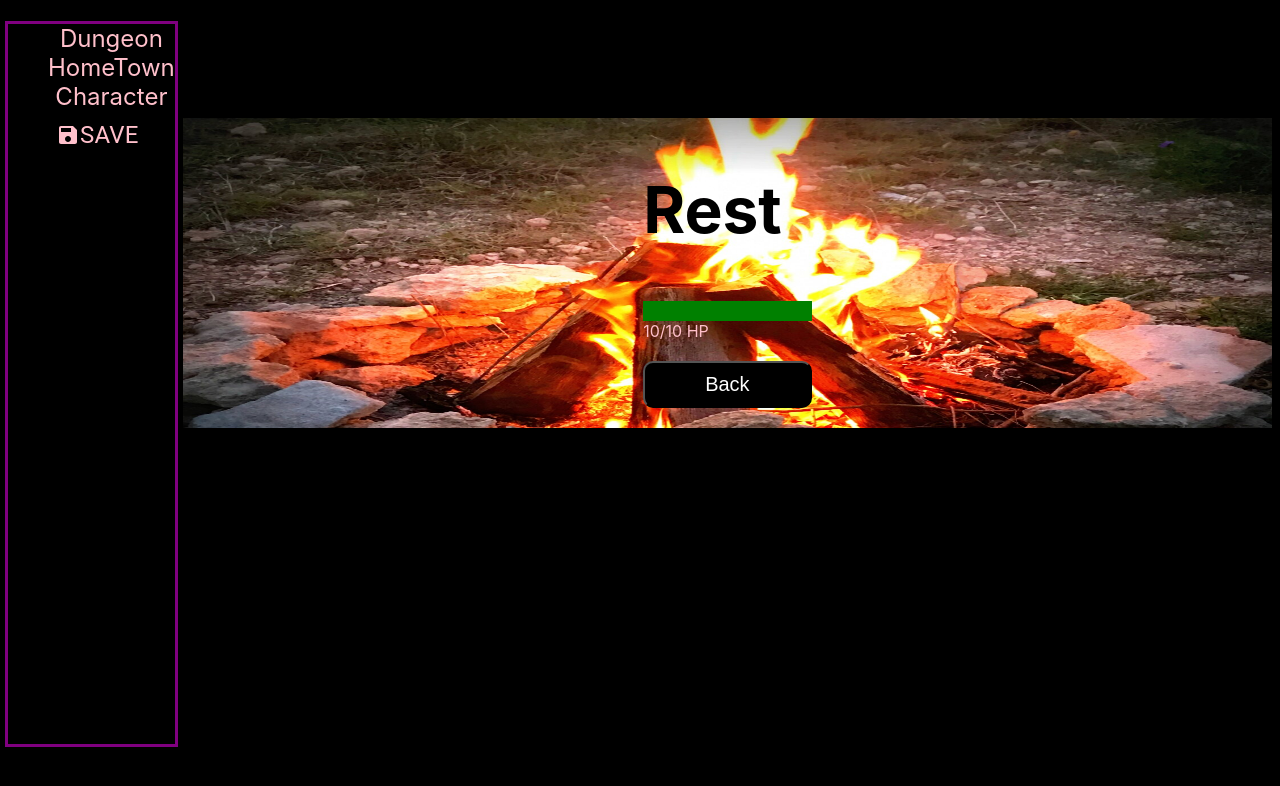
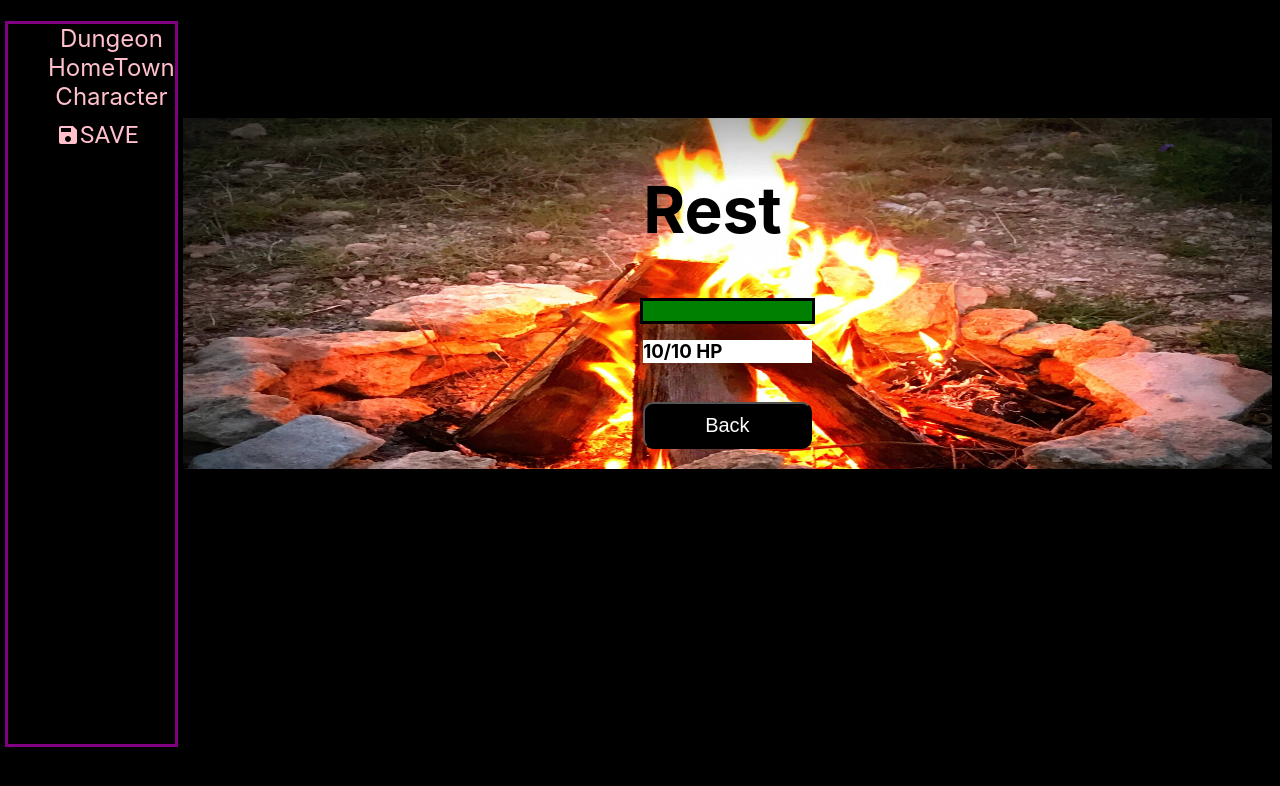
Before and after one commit to paynejj/cs4279-project, a React (Create React App) app in the folder project/: page /rest in a window 1280 px wide. Shown: the top 786 px of the page. Built offline with nearby package versions, Linux system fonts and the light colour scheme.

Commit message:
Style change on Rest area HP bar

```diff
--- a/project/src/Hometown/RestHP.tsx
+++ b/project/src/Hometown/RestHP.tsx
@@ -28,6 +28,7 @@ function HpBar() {
                     backgroundColor: "red",
                     height: "20px",
                     width: "100%",
+                    outline: "3px solid black",
                 }}
             >
                 <div
@@ -39,7 +40,7 @@ function HpBar() {
                     }}
                 />
             </div>
-            <div>{currentHp}/{maxHp} HP</div>
+            <h3 style={{color: "black", backgroundColor: "white"}}>{currentHp}/{maxHp} HP</h3>
         </div>
     );
 }
```
